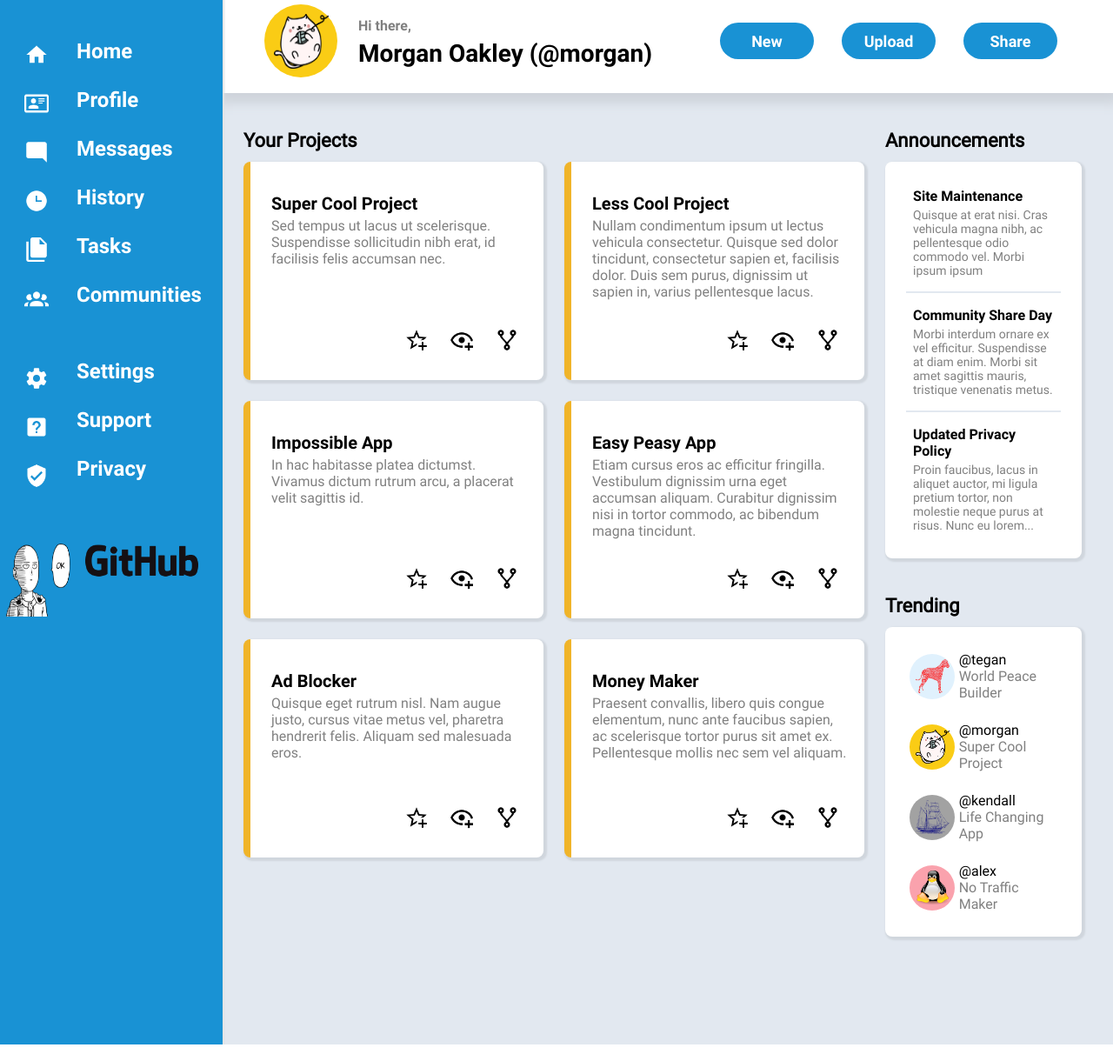
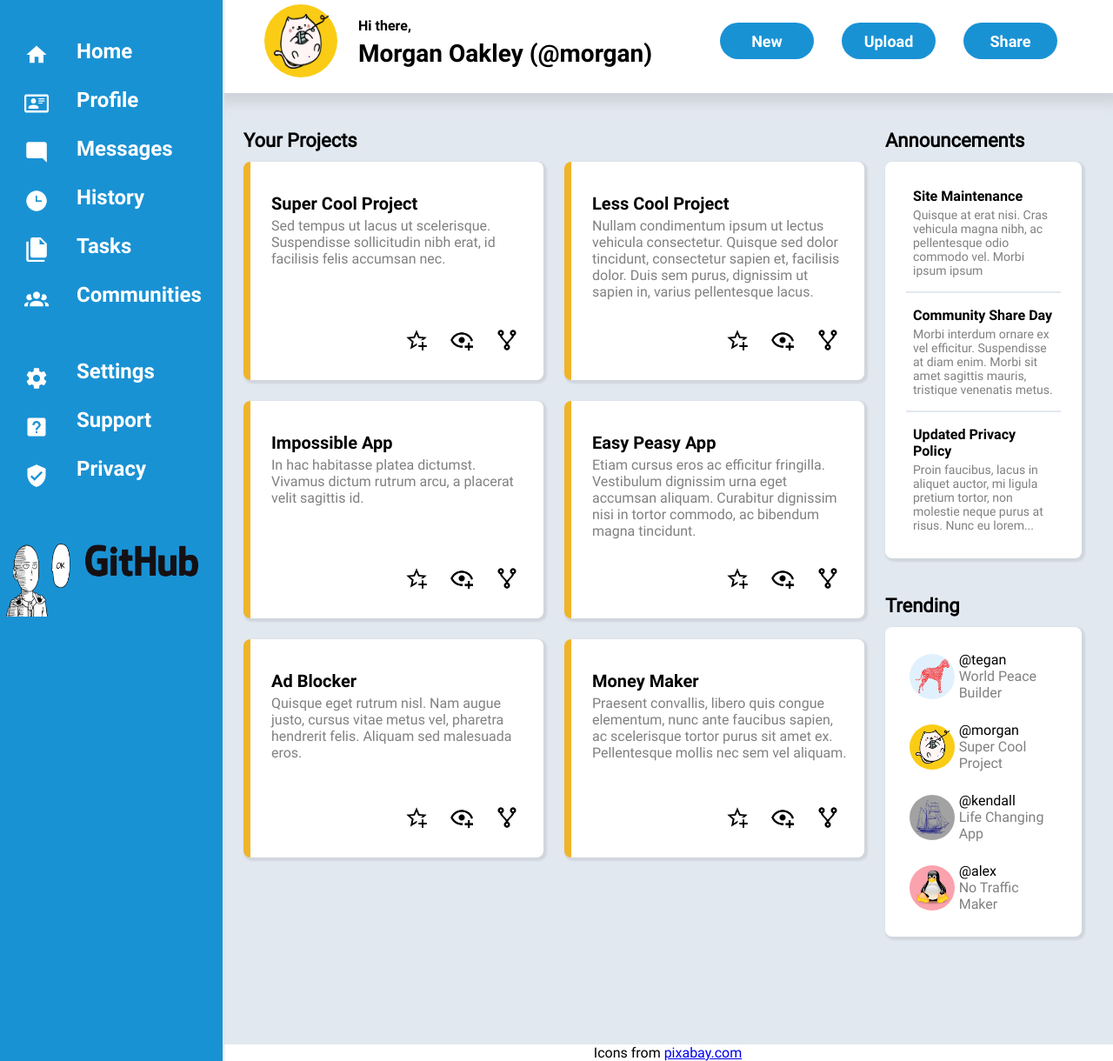
Before and after one commit to TwoPunchMan/06-admin-dashboard, a plain HTML site: page index.html in a window 1280 px wide. Shown: the part 83-1303 px from the top of the page at 87% size. Drawn offline with Linux system fonts and the light colour scheme.

Commit message:
Added credits

```diff
--- a/index.html
+++ b/index.html
@@ -30,7 +30,9 @@
 						<img src="images/icons/shield-check.png">
 					</ul>
 					<ul>
-						<img style="width: 84px; height: 84px;" src="images/icons/one-punch-man-263731.jpeg">
+						<a href="https://flyclipart.com/one-punch-man-saitama-png-263731">
+							<img style="width: 84px; height: 84px;" src="images/icons/one-punch-man-263731.jpeg">
+						</a>
 					</ul>
 				</div>
 
@@ -83,7 +85,7 @@
 							<img class="user-profile-photo" src="images/icons/cat-g731951217_640.png">
 						</div>
 						<div>
-							<p style="font-family: 'Roboto-Bold'; line-height: 1.8;">Hi there,</p>
+							<p style="color: black; font-family: 'Roboto-Bold'; line-height: 1.8;">Hi there,</p>
 							<h1>Morgan Oakley (@morgan)</h1>
 						</div>
 					</div>
@@ -280,6 +282,7 @@
 					</div>
 				</div>
 			</div>
+			<div style="text-align: center;">Icons from <a href="https://www.pixabay.com">pixabay.com</a></div>
 		</div>
 	</body>
 </html>
```
